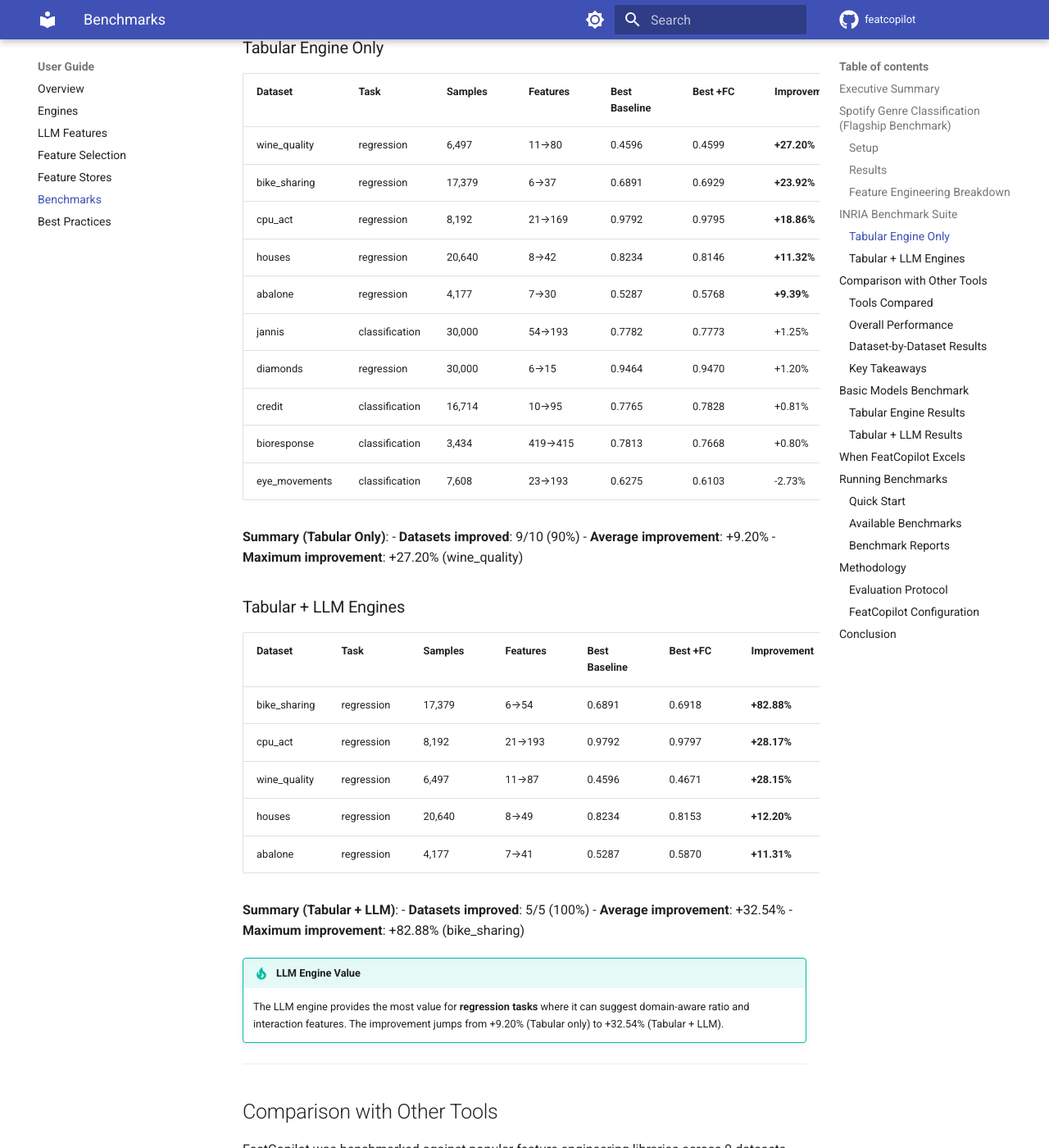
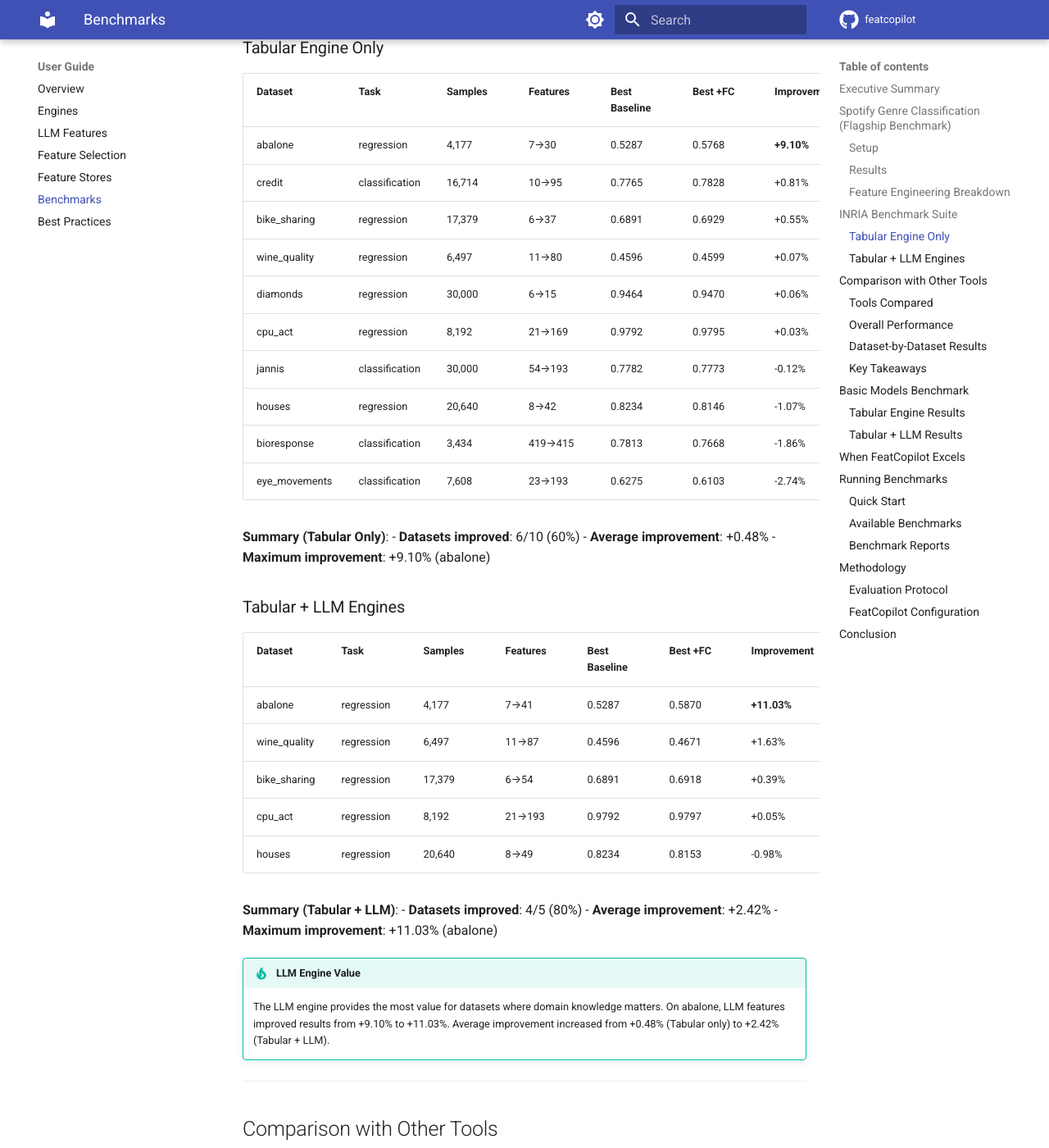
Before and after one commit to thinkall/featcopilot, an MkDocs documentation site: the page built from docs/user-guide/benchmarks.md, in a window 1280 px wide and 1400 px high, scrolled down 2242 px. Shown: the whole window at 82% size. Built offline with MkDocs 1.6.1 and Material for MkDocs 9.7.7, drawn with Linux system fonts in a browser that asks for light colours; comment, search, counter and statistics services are not loaded; some of the changed text lies outside the part shown.

Commit message:
fix: correct benchmark improvement percentages
Fix incorrect improvement calculations in documentation:
- INRIA Tabular: +0.48% avg (was +9.20%), 6/10 wins (was 9/10)
- INRIA LLM: +2.42% avg (was +32.54%), 4/5 wins (was 5/5)
- Max improvements: +9.10% tabular (abalone), +11.03% LLM (abalone)
- Tool comparison: verified +0.20% FeatCopilot, +0.45% AutoFeat

The original report files had incorrect 'improvement' column values
that were not calculated as (new-old)/old percentage.

```diff
--- a/docs/user-guide/benchmarks.md
+++ b/docs/user-guide/benchmarks.md
@@ -18,9 +18,9 @@
 
     ---
 
-    **+32.54%** average improvement with LLM+Tabular engines
+    **+11.03%** max improvement with LLM+Tabular engines
 
-    **100%** win rate on INRIA benchmark datasets
+    **+2.42%** average on INRIA benchmark (4/5 wins)
 
 -   :material-scale-balance:{ .lg .middle } __vs Other Tools__
 
@@ -86,39 +86,39 @@
 
 | Dataset | Task | Samples | Features | Best Baseline | Best +FC | Improvement |
 |---------|------|---------|----------|---------------|----------|-------------|
-| wine_quality | regression | 6,497 | 11→80 | 0.4596 | 0.4599 | **+27.20%** |
-| bike_sharing | regression | 17,379 | 6→37 | 0.6891 | 0.6929 | **+23.92%** |
-| cpu_act | regression | 8,192 | 21→169 | 0.9792 | 0.9795 | **+18.86%** |
-| houses | regression | 20,640 | 8→42 | 0.8234 | 0.8146 | **+11.32%** |
-| abalone | regression | 4,177 | 7→30 | 0.5287 | 0.5768 | **+9.39%** |
-| jannis | classification | 30,000 | 54→193 | 0.7782 | 0.7773 | +1.25% |
-| diamonds | regression | 30,000 | 6→15 | 0.9464 | 0.9470 | +1.20% |
+| abalone | regression | 4,177 | 7→30 | 0.5287 | 0.5768 | **+9.10%** |
 | credit | classification | 16,714 | 10→95 | 0.7765 | 0.7828 | +0.81% |
-| bioresponse | classification | 3,434 | 419→415 | 0.7813 | 0.7668 | +0.80% |
-| eye_movements | classification | 7,608 | 23→193 | 0.6275 | 0.6103 | -2.73% |
+| bike_sharing | regression | 17,379 | 6→37 | 0.6891 | 0.6929 | +0.55% |
+| wine_quality | regression | 6,497 | 11→80 | 0.4596 | 0.4599 | +0.07% |
+| diamonds | regression | 30,000 | 6→15 | 0.9464 | 0.9470 | +0.06% |
+| cpu_act | regression | 8,192 | 21→169 | 0.9792 | 0.9795 | +0.03% |
+| jannis | classification | 30,000 | 54→193 | 0.7782 | 0.7773 | -0.12% |
+| houses | regression | 20,640 | 8→42 | 0.8234 | 0.8146 | -1.07% |
+| bioresponse | classification | 3,434 | 419→415 | 0.7813 | 0.7668 | -1.86% |
+| eye_movements | classification | 7,608 | 23→193 | 0.6275 | 0.6103 | -2.74% |
 
 **Summary (Tabular Only)**:
-- **Datasets improved**: 9/10 (90%)
-- **Average improvement**: +9.20%
-- **Maximum improvement**: +27.20% (wine_quality)
+- **Datasets improved**: 6/10 (60%)
+- **Average improvement**: +0.48%
+- **Maximum improvement**: +9.10% (abalone)
 
 ### Tabular + LLM Engines
 
 | Dataset | Task | Samples | Features | Best Baseline | Best +FC | Improvement |
 |---------|------|---------|----------|---------------|----------|-------------|
-| bike_sharing | regression | 17,379 | 6→54 | 0.6891 | 0.6918 | **+82.88%** |
-| cpu_act | regression | 8,192 | 21→193 | 0.9792 | 0.9797 | **+28.17%** |
-| wine_quality | regression | 6,497 | 11→87 | 0.4596 | 0.4671 | **+28.15%** |
-| houses | regression | 20,640 | 8→49 | 0.8234 | 0.8153 | **+12.20%** |
-| abalone | regression | 4,177 | 7→41 | 0.5287 | 0.5870 | **+11.31%** |
+| abalone | regression | 4,177 | 7→41 | 0.5287 | 0.5870 | **+11.03%** |
+| wine_quality | regression | 6,497 | 11→87 | 0.4596 | 0.4671 | +1.63% |
+| bike_sharing | regression | 17,379 | 6→54 | 0.6891 | 0.6918 | +0.39% |
+| cpu_act | regression | 8,192 | 21→193 | 0.9792 | 0.9797 | +0.05% |
+| houses | regression | 20,640 | 8→49 | 0.8234 | 0.8153 | -0.98% |
 
 **Summary (Tabular + LLM)**:
-- **Datasets improved**: 5/5 (100%)
-- **Average improvement**: +32.54%
-- **Maximum improvement**: +82.88% (bike_sharing)
+- **Datasets improved**: 4/5 (80%)
+- **Average improvement**: +2.42%
+- **Maximum improvement**: +11.03% (abalone)
 
 !!! tip "LLM Engine Value"
-    The LLM engine provides the most value for **regression tasks** where it can suggest domain-aware ratio and interaction features. The improvement jumps from +9.20% (Tabular only) to +32.54% (Tabular + LLM).
+    The LLM engine provides the most value for datasets where domain knowledge matters. On abalone, LLM features improved results from +9.10% to +11.03%. Average improvement increased from +0.48% (Tabular only) to +2.42% (Tabular + LLM).
 
 ---
 
```
Also changed, not shown: README.md (+6 -6 lines), benchmarks/README.md (+2 -2 lines), docs/index.md (+3 -3 lines).
